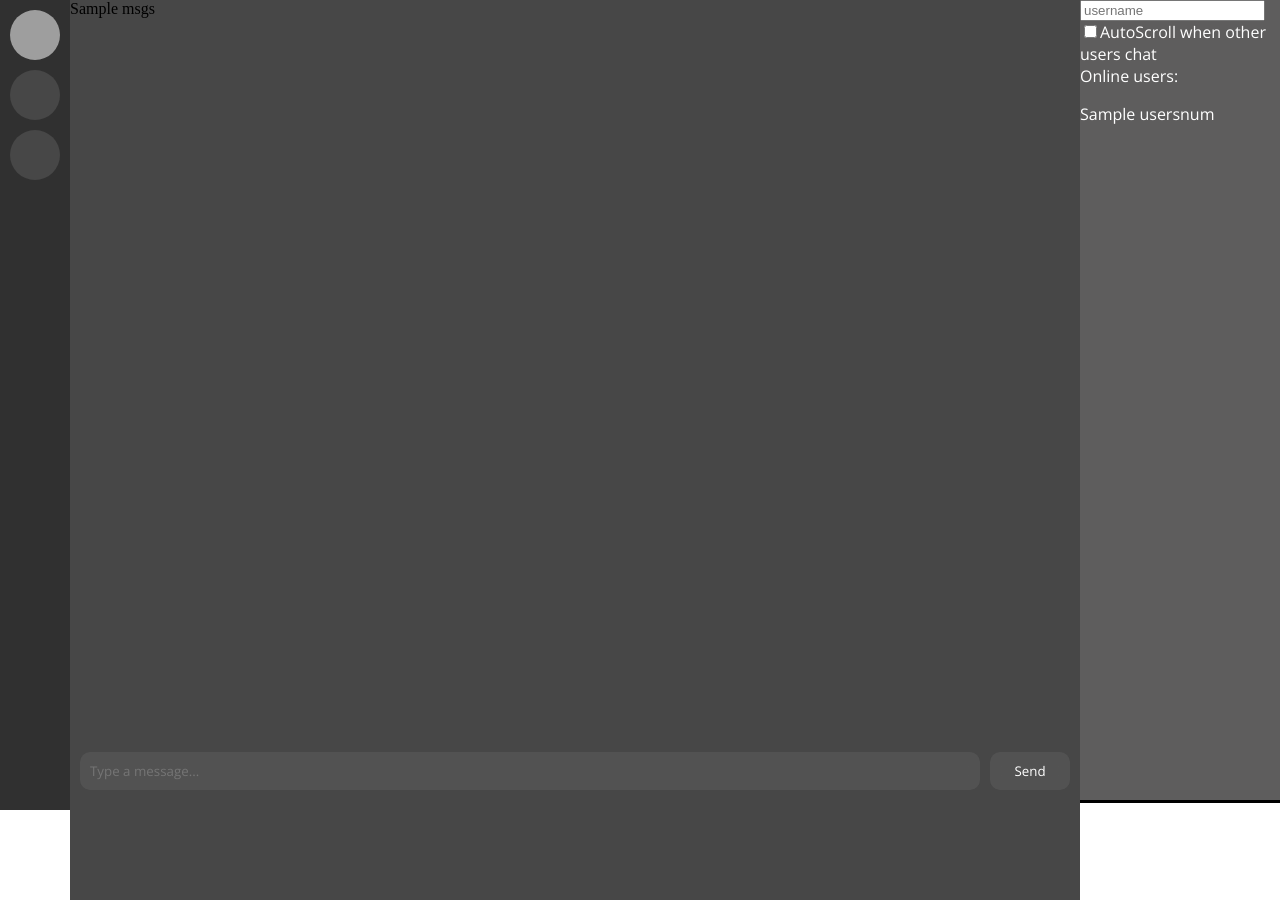
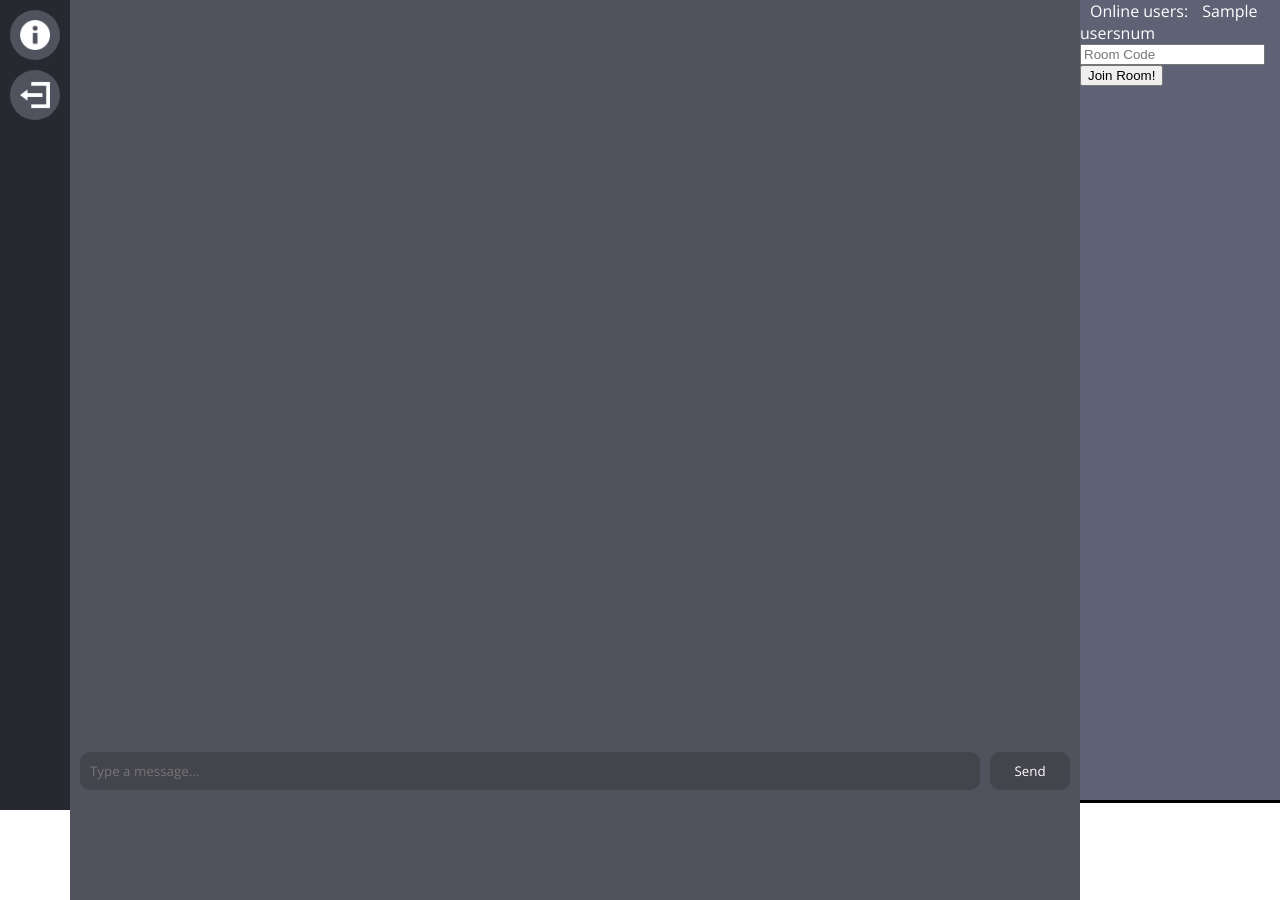
Before and after one commit to LimeaidDev/simple-flask-chatroom, a Flask app: template templates/home.html in a window 1280 px wide. Run offline with Flask 3, Linux system fonts and the light colour scheme; the template is opened without the code that fills it: most values are stand-ins (such as "Sample title", 1, 10 or a date in 2020); some libraries are stand-ins or nearby versions; grey boxes are pictures that could not be loaded.

Commit message:
Add files via upload

```diff
--- a/main.py
+++ b/main.py
@@ -1,7 +1,7 @@
 import threading
 
 from flask import Flask, render_template, request, redirect, url_for, make_response
-from flask_socketio import SocketIO
+from flask_socketio import SocketIO, join_room, leave_room
 import bleach
 import string
 import os
@@ -66,13 +66,14 @@ def signup():
 
 @app.route('/logout')
 async def logout():
-    resp = make_response(redirect(url_for('home')))
-    resp.set_cookie('token', '', expires=0)
+    resp = make_response(redirect(url_for('mainpage')))
+    resp.set_cookie('token', '', expires=0, max_age=7 * 24 * 60 * 60)
     return resp
 
 
 @app.route('/')
 async def mainpage():
+    room = request.args.get('room')
     try:
         conn = psycopg2.connect(host=os.getenv("sqlhost"), dbname=os.getenv("sqldbname"), user=os.getenv("sqluser"),
                                 password=os.getenv("sqlpassword"), port=5432)
@@ -80,10 +81,16 @@ async def mainpage():
         print("Failed to connect user to database. Trying again in 4 seconds", "warning")
         return redirect(request.url)
     c = conn.cursor()
-    if request.cookies.get('token') is None:
+    token = request.cookies.get('token')
+    if token is None or token == '':
         conn.close()
         return redirect(url_for('login'))
-    return render_template('home.html', msgs=messages, users=users_online, usersnum=users_online)
+    resp = make_response(render_template('home.html', msgs=messages, users=users_online, usersnum=users_online))
+    if room is None or room == '':
+        resp.set_cookie('room', 'main')
+    else:
+        resp.set_cookie('room', room)
+    return resp
 
 
 @app.route('/validatelogin', methods=['POST', 'GET'])
@@ -228,6 +235,8 @@ def handle_connect():
     print('Client connected')
     users_online += 1
     print(users_online)
+    room = request.cookies.get('room')
+    join_room(room)
     socketio.emit('userconnect', users_online)
 
 
@@ -243,12 +252,14 @@ def handel_disconnect():
     print('Client disconnected')
     users_online -= 1
     print(users_online)
+    room = request.cookies.get('room')
     token = request.cookies.get("token")
     c = conn.cursor()
     c.execute("SELECT username FROM usercred WHERE token = %s", [str(token)])
     username = c.fetchone()[0]
-    socketio.emit('anouconnect', f'{username} just left ):')
+    socketio.emit('anouconnect', f'{username} just left ):', to=room)
     socketio.emit('userdisconnect', users_online)
+    leave_room(room)
 
 
 @socketio.on('announceonline')
@@ -260,10 +271,11 @@ def announceonline():
         print("Failed to connect user to database. Trying again in 4 seconds", "warning", )
         socketio.emit("error", "Server could not contact database, Try again in a few seconds", room=request.sid)
     token = request.cookies.get("token")
+    room = request.cookies.get("room")
     c = conn.cursor()
     c.execute("SELECT username FROM usercred WHERE token = %s", [str(token)])
     username = c.fetchone()[0]
-    socketio.emit('anouconnect', f'{username} just joined!')
+    socketio.emit('anouconnect', f'{username} just joined!', to=room)
 
 @socketio.on('announceoffline')
 def announceonline():
@@ -274,10 +286,11 @@ def announceonline():
         print("Failed to connect user to database. Trying again in 4 seconds", "warning", )
         socketio.emit("error", "Server could not contact database, Try again in a few seconds", room=request.sid)
     token = request.cookies.get("token")
+    room = request.cookies.get("room")
     c = conn.cursor()
     c.execute("SELECT username FROM usercred WHERE token = %s", [str(token)])
     username = c.fetchone()[0]
-    socketio.emit('anouconnect', f'{username} just left ):')
+    socketio.emit('anouconnect', f'{username} just left ):', to=room)
 
 
 
@@ -296,28 +309,28 @@ def handle_message():
     token = request.cookies.get("token")
     print('Received message:', data)
     if token == '':
-        socketio.emit('error', 'Error sending message', room=request.sid)
+        socketio.emit('error', 'Error sending message', to=request.sid)
         conn.close()
     elif data["message"] == '':
-        socketio.emit('error', f"You can't say nothing", room=request.sid)
+        socketio.emit('error', f"You can't say nothing", to=request.sid)
         conn.close()
     else:
         c.execute("SELECT username FROM usercred WHERE token = %s", [str(data["token"])])
         username = c.fetchone()[0]
         if username == '':
-            socketio.emit('error', f"Error sending message", room=request.sid)
+            socketio.emit('error', f"Error sending message", to=request.sid)
             conn.close()
         socketio.emit('response',
-                      f'<strong><p class="usernamecontent">{bleach.clean(username)}: </p></strong><p class="messagecontent">{bleach.clean(data["message"])}</p>')
+                      f'<strong><p class="usernamecontent">{bleach.clean(username)}: </p></strong><p class="messagecontent">{bleach.clean(data["message"])}</p>', to=request.cookies.get('room'))
         msgstage = f'<div class="messagecontainer"><strong><p class="usernamecontent">{bleach.clean(username)}: </p></strong><p class="messagecontent">{bleach.clean(data["message"])}</p></div>'
         messages = messages + msgstage
         conn.close()
     return "", 201
 
 
-@app.errorhandler(Exception)
-def error(e):
-    return render_template("error.html")
+#@app.errorhandler(Exception)
+#def error(e):
+    #return render_template("error.html")
 
 
 if __name__ == '__main__':
--- a/templates/home.html
+++ b/templates/home.html
@@ -1,6 +1,6 @@
 <!DOCTYPE html>
 <html>
-<title>messian</title>
+<title>bubble</title>
 <head>
     <meta http-equiv="Content-Security-Policy" content="upgrade-insecure-requests">
     <link href="https://fonts.googleapis.com/css2?family=Open+Sans:ital,wght@0,300..800;1,300..800&family=Urbanist:ital,wght@0,800;1,800&display=swap" rel="stylesheet">
@@ -20,7 +20,7 @@
             scrollbar-width: none;
             width: 70px;
             height: 100vh;
-            background-color: #303030;
+            background-color: #282930;
             padding-top: 10px;
         }
         .chatcontainer{
@@ -29,7 +29,7 @@
             width: 100px;
             height: 100vh;
             padding-bottom: 100px;
-            background-color: #474747;
+            background-color: #50525e;
             flex-grow:1.5;
             display: flex;
             flex-flow: row wrap;
@@ -41,7 +41,7 @@
             border-style: none none solid none;
             width: 200px;
             height: 100vh;
-            background-color: #5e5d5d;
+            background-color: #5f6275;
 
         }
         .messagecontent {
@@ -50,7 +50,7 @@
             display:inline
         }
         .usernamecontent {
-            color: green;
+            color: #697bff;
             font-family: "Open Sans", sans-serif;
             white-space: nowrap;
             display:inline
@@ -61,7 +61,7 @@
             padding-top: 10px;
         }
         .roomicon {
-            background: no-repeat #474747;
+            background: no-repeat #50525e;
             border-radius: 30px;
             border: none;
             width:50px;
@@ -94,7 +94,7 @@
 
         .messagebox {
             font-family: "Open Sans", sans-serif;
-            background-color: rgba(100, 100, 100, 0.4);
+            background-color: rgba(50, 50, 50, 0.4);
             backdrop-filter: blur(10px);
             padding: 10px;
             margin: 10px;
@@ -108,7 +108,7 @@
             }
         .submitbutton {
             font-family: "Open Sans", sans-serif;
-            background-color: rgba(100, 100, 100, 0.4);
+            background-color: rgba(50, 50, 50, 0.4);
             backdrop-filter: blur(10px);
             padding: 10px;
             margin: 10px;
@@ -124,7 +124,7 @@
             cursor: pointer;
             }
         .spacer {
-            padding: 50px;
+            padding: 30px;
         }
         textarea:focus, input:focus{
             outline: none;
@@ -136,15 +136,13 @@
 <body>
     <div class="containers">
         <div class="roomscontainer">
-            <button style="background: url('https://cdn.discordapp.com/icons/1020787131838365717/63207e49dd35599a8d4a2169c5655084.webp?size=56'); background-size: 50px;" class="roomicon"></button>
-            <button class="roomicon"></button>
-            <button class="roomicon"></button>
+            <button onclick="info()" title="About bubble" style="background: url('/static/info.png') #50525e ; background-size: 30px; background-repeat: no-repeat; background-position: center center;" class="roomicon"></button>
+            <button onclick="logout()" title="Logout" style="background: url('/static/logout.png') #50525e ; background-size: 30px; background-repeat: no-repeat; background-position: center center;" class="roomicon" ></button>
 
         </div>
         <div class="chatcontainer" id="chatcontainer">
             <div>
                 <div id="messages">
-                    {{ msgs | safe }}
                 </div>
                 <div class="spacer"></div>
 
@@ -154,18 +152,17 @@
             <input id="message" class="messagebox" placeholder="Type a message..."><button id="submitbutton" class="submitbutton" onclick="sendMessage()" onkeydown="clickPress(event)">Send</button>
         </div>
         <div class="userscontainer">
-            <input placeholder="username" id="username">
-            <input type="checkbox" id="AutoScrollFromMessages" name="subscribe"><div class="messagecontent">AutoScroll when other users chat</div><br>
-            <div class="messagecontent">Online users: <p id="usersnum">{{ usersnum }}</p></div>
-            <div class="usercardcontianer"></div>
+            <div style="padding: 10px; display: inline;" class="messagecontent">Online users: <p style="margin: 10px;  display: inline;" id="usersnum">{{ usersnum }}</p></div>
+            <input id="roomcode" placeholder="Room Code">
+            <button onclick="joinroom()">Join Room!</button>
         </div>
     </div>
     <script src="https://cdnjs.cloudflare.com/ajax/libs/socket.io/3.1.3/socket.io.js"></script>
     <script type="text/javascript">
-        let joinsound = new Audio('/static/join.mp3');
-        let messagesound = new Audio('/static/pop.mp3');
-        let errorsound = new Audio('/static/error.mp3');
         var socket = io.connect('http://' + document.domain + ':' + location.port);
+
+        const urlParams = new URLSearchParams(window.location.search);
+        const room = urlParams.get('room');
 
         socket.emit('announceonline');
 
@@ -190,18 +187,17 @@
 
         socket.on('userconnect', function (data) {
             document.getElementById("usersnum").innerText = data;
-            playsound('/static/join.mp3');
         });
 
         socket.on('anouconnect', function (data) {
             const h2 = document.getElementById("messages");
             let html = `<div class="messagecontainer"><p class="messagecontent">${data}</p></div>`;
             h2.insertAdjacentHTML("beforeend", html);
+            playsound('/static/join.mp3');
         });
 
         socket.on('userdisconnect', function (data) {
             document.getElementById("usersnum").innerText = data;
-            playsound('/static/join.mp3');
         });
 
         socket.on('error', function (data) {
@@ -210,6 +206,19 @@
             h2.insertAdjacentHTML("beforeend", html);
             playsound('/static/error.mp3');
         });
+
+        function roommenu() {
+            window.location.href = "/roommenu";
+        }
+
+        function logout() {
+            window.location.href = "/logout";
+        }
+
+        function joinroom() {
+            roomcode = document.getElementById("roomcode").value;
+            window.location.href = `/?room=${roomcode}`;
+        }
 
         function getCookie(name) {
             const value = `; ${document.cookie}`;
```
Also changed, not shown: templates/login.html (+5 -2 lines), templates/signup.html (+6 -2 lines), static/info.png (added), static/logout.png (added), static/plus.png (added).
